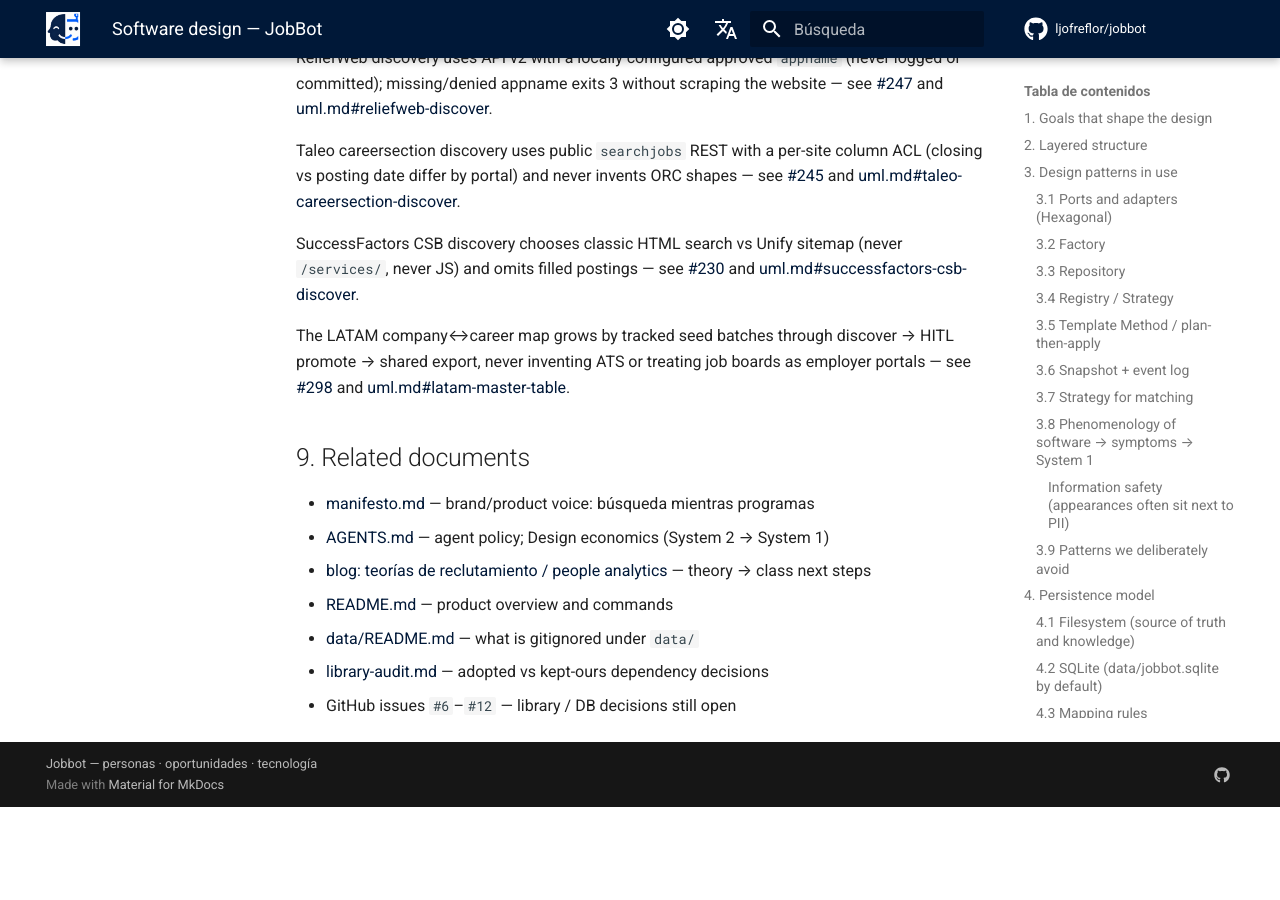
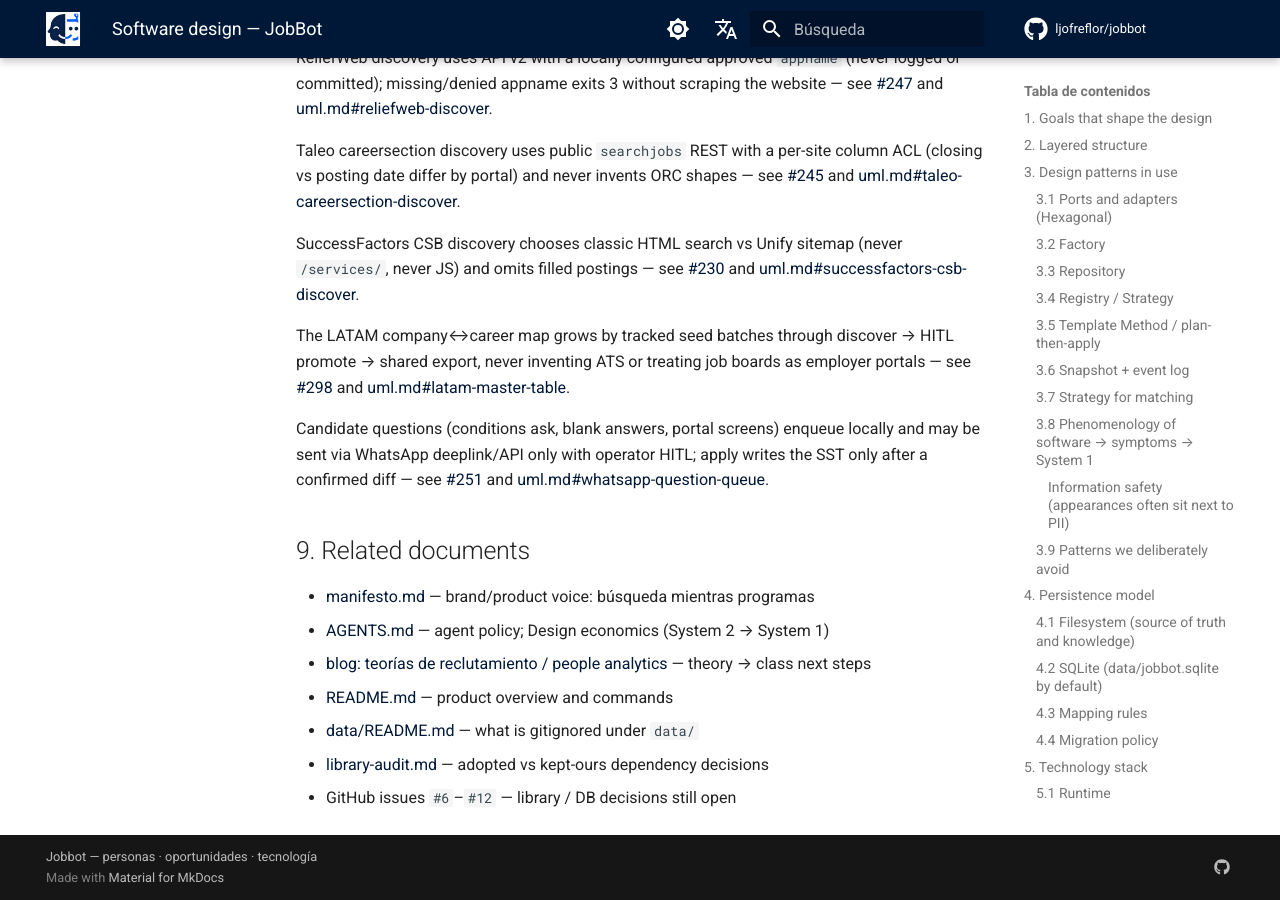
Before and after one commit to ljofreflor/jobbot, an MkDocs documentation site: the page built from docs/software-design.md, in a window 1280 px wide and 900 px high, scrolled down 13980 px. Built offline with MkDocs 1.6.1 and Material for MkDocs 9.7.7, drawn with Linux system fonts in a browser that asks for light colours; comment, search, counter and statistics services are not loaded; before the commit the page ends 14787 px from its top, so only the background shows below that; some of the changed text lies outside the part shown.

Commit message:
docs(sdd): #251 WhatsApp question queue — patch + uml; map cleared
HITL enqueue/send/apply; last pending row → body_ready; loop can stop.

Co-authored-by: Leonardo Andes Jofre Flor <leonardo.jofre+csld1@consalud.cl>

```diff
--- a/docs/software-design.md
+++ b/docs/software-design.md
@@ -35,8 +35,9 @@ UML (Mermaid): [docs/uml.md](uml.md) — `candidate-now`, `fact-preference`, `po
 `public-queue-sync`, `capability-gap-map`, `workday-session-tenant`,
 `laborum-sitemap-terms`, `hiringroom-discover`, `reliefweb-discover`,
 `taleo-careersection-discover`, `successfactors-csb-discover`,
-`latam-master-table`. Issues that grow the domain cite an anchor and update the
-diagram in the closing PR. Map: [sdd-issue-map.md](sdd-issue-map.md).
+`latam-master-table`, `whatsapp-question-queue`. Issues that grow the domain cite
+an anchor and update the diagram in the closing PR. Map:
+[sdd-issue-map.md](sdd-issue-map.md).
 
 ## 2. Layered structure
 
@@ -566,6 +567,12 @@ boards as employer portals — see
 [#298](https://github.com/ljofreflor/jobbot/issues/298) and
 [uml.md#latam-master-table](uml.md#latam-master-table).
 
+Candidate questions (conditions ask, blank answers, portal screens) enqueue
+locally and may be sent via WhatsApp deeplink/API only with operator HITL; apply
+writes the SST only after a confirmed diff — see
+[#251](https://github.com/ljofreflor/jobbot/issues/251) and
+[uml.md#whatsapp-question-queue](uml.md#whatsapp-question-queue).
+
 ## 9. Related documents
 
 - [manifesto.md](manifesto.md) — brand/product voice: búsqueda mientras programas
```
Also changed, not shown: docs/sdd-issue-map.md (+1 -1 lines), docs/sdd-issue-patches/251.md (added, +22 -0 lines), docs/uml.md (+52 -0 lines).
